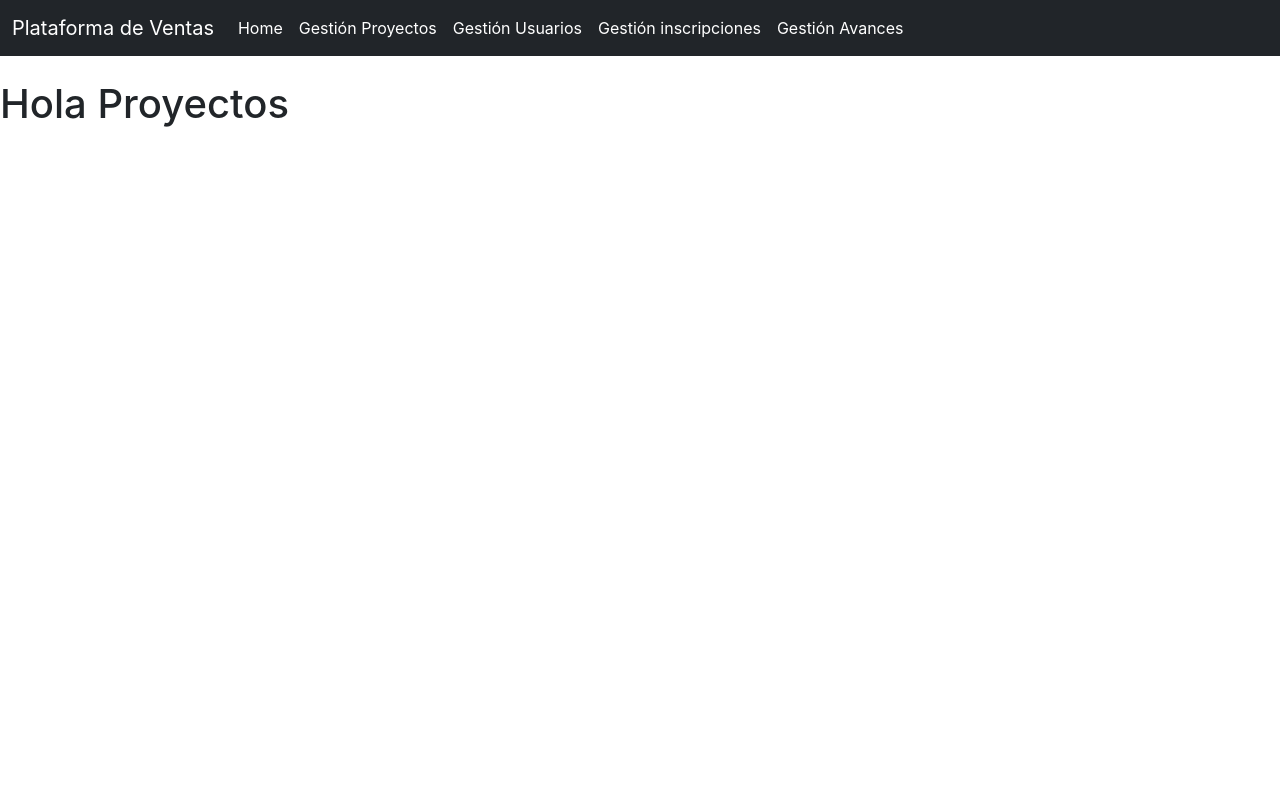
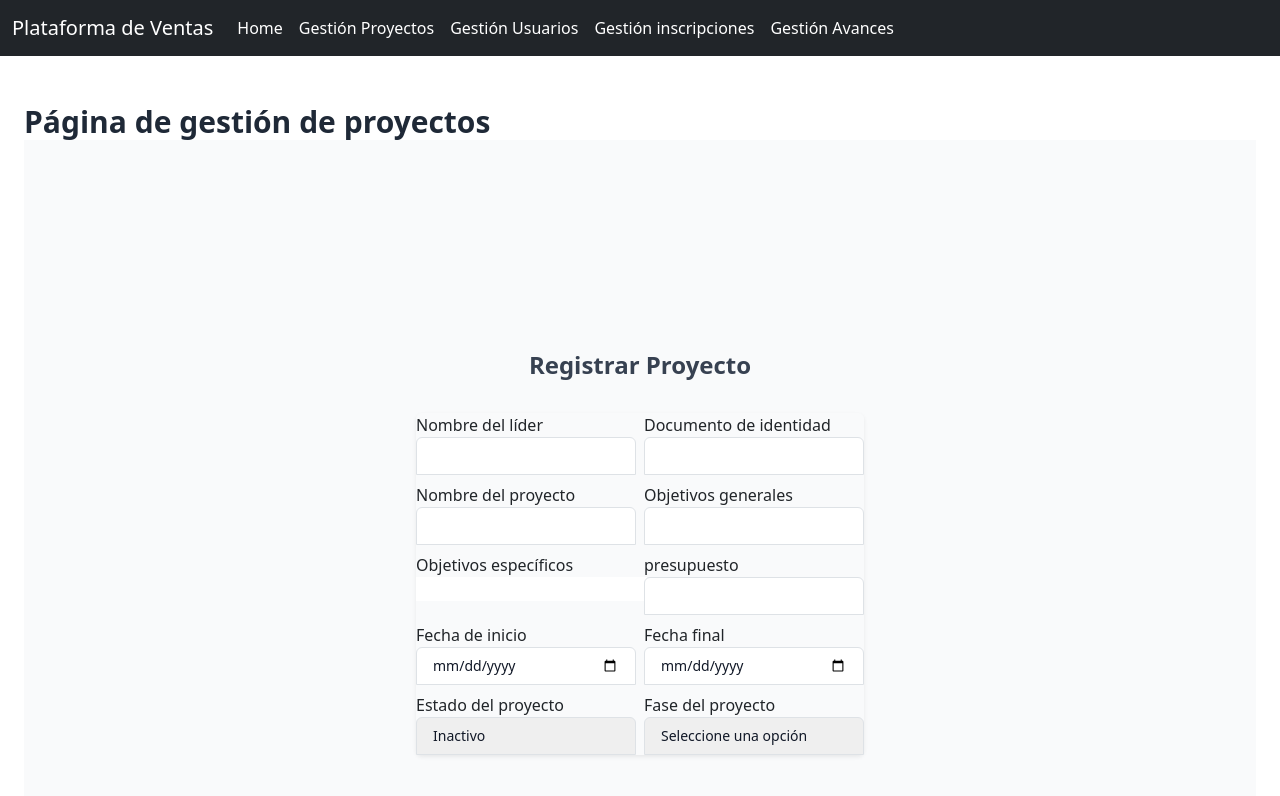
Before and after one commit to JuanA234/ProyectoCiclo4, a React (Create React App) app: page /proyectos in a window 1280 px wide. Shown: the top 796 px of the page. Built offline with nearby package versions, Linux system fonts and the light colour scheme.

Commit message:
Agregar Registro de proyectos

```diff
--- /dev/null
+++ b/craco.config.js
@@ -0,0 +1,10 @@
+module.exports = {
+    style: {
+      postcss: {
+        plugins: [
+          require('tailwindcss'),
+          require('autoprefixer'),
+        ],
+      },
+    },
+  }
--- a/src/App.css
+++ b/src/App.css
@@ -1,3 +1,7 @@
+@tailwind base;
+@tailwind components;
+@tailwind utilities;
+
 .App {
   text-align: center;
 }
--- a/src/components/proyectos/Proyectos.jsx
+++ b/src/components/proyectos/Proyectos.jsx
@@ -1,14 +1,150 @@
-import React from "react";
+
+import React, { useEffect, useState, useRef } from 'react'
+
+const Proyectos = () => {
 
 
+    return (
+        <div className='flex h-full w-full flex-col items-center justify-start p-6'>
+            <div className='flex flex-col w-full'>
+                <h1 className='text-3xl font-bold text-gray-800'>Página de gestión de proyectos</h1>
+                <FormularioRegistroProyectos />
+            </div>
+        </div>
+    )
+}
 
 
-function Proyectos() {
+const TablaProyectos = () => {
+    return(
+        <div>
+            <table>
+                <thead>
+                    <tr>
+                        <th>Id</th>
+                        <th>Nombre del proyecto</th>
+                        <th>Objetivos generales</th>
+                        <th>Objetivos específicos</th>
+                        <th>presupuesto</th>
+                        <th></th>
+                        <th></th>
+                    </tr>
+                </thead>
+            </table>
+        </div>
+    )
+}
 
-return (
-<h1>Hola Proyectos</h1>
-)
-};
+const FormularioRegistroProyectos = () => {
+    return(
 
+        <div className='min-h-screen flex flex-col items-center justify-center bg-gray-50 py-2 px-4 sm:px-6 lg:px-8'>
+            <div className='max-w-md w-full'>
+            <h2 className='mt-6 text-center text-2xl  font-extrabold text-gray-700'>Registrar Proyecto</h2>
+            <form className='mt-8 space-y-6'>
+                <div className = 'rounded-md shadow-sm grid grid-cols-2 gap-2'>
+                <label htmlFor = 'nombreLider'>
+                    Nombre del líder
+                    <input
+                    name='nombreLider'
+                    type='text'
+                    autoComplete = 'email'
+                    required
+                    className = 'appearance-none rounded-none relative block w-full px-3 py-2 border border-gray-300 placeholder-gray-500 text-gray-900 rounded-t-md focus:outline-none focus:ring-indigo-500 focus:border-indigo-500 focus:z-10 sm:text-sm'
+                    />
+                </label>
+                <label htmlFor='documento'>
+                    Documento de identidad
+                    <input
+                    name='documento'
+                    type='number'
+                    required
+                    className = 'appearance-none rounded-none relative block w-full px-3 py-2 border border-gray-300 placeholder-gray-500 text-gray-900 rounded-t-md focus:outline-none focus:ring-indigo-500 focus:border-indigo-500 focus:z-10 sm:text-sm'
+                    />
+                </label>
+                <label htmlFor = 'nombreProyecto'>
+                    Nombre del proyecto
+                    <input
+                    name='nombreProyecto'
+                    type='text'
+                    className = 'appearance-none rounded-none relative block w-full px-3 py-2 border border-gray-300 placeholder-gray-500 text-gray-900 rounded-t-md focus:outline-none focus:ring-indigo-500 focus:border-indigo-500 focus:z-10 sm:text-sm'
+                    />
+                </label>
+                <label htmlFor='ObjetivosGen'>
+                    Objetivos generales
+                    <input
+                    name = 'ObjtivosGen'
+                    type='text'
+                    required
+                    className = 'appearance-none rounded-none relative block w-full px-3 py-2 border border-gray-300 placeholder-gray-500 text-gray-900 rounded-t-md focus:outline-none focus:ring-indigo-500 focus:border-indigo-500 focus:z-10 sm:text-sm'
+                    />
+                </label>
+                <label htmlFor='objetivosEsp'>
+                    Objetivos específicos
+                    <input
+                    name='objetivosEsp'
+                    type='text'
+                    required
+                    className = ''
+                    />
+                </label>
+                <label htmlFor = 'presupuesto'>
+                    presupuesto
+                    <input
+                    name='presupuesto'
+                    type='number'
+                    required
+                    className = 'appearance-none rounded-none relative block w-full px-3 py-2 border border-gray-300 placeholder-gray-500 text-gray-900 rounded-t-md focus:outline-none focus:ring-indigo-500 focus:border-indigo-500 focus:z-10 sm:text-sm'
+                    />
+                </label>
+                <label htmlFor = 'inicio'>
+                    Fecha de inicio
+                    <input
+                    name = 'inicio'
+                    type='date'
+                    required
+                    className = 'appearance-none rounded-none relative block w-full px-3 py-2 border border-gray-300 placeholder-gray-500 text-gray-900 rounded-t-md focus:outline-none focus:ring-indigo-500 focus:border-indigo-500 focus:z-10 sm:text-sm'
+                    />
+                </label>
+                <label htmlFor='final'>
+                    Fecha final
+                    <input
+                    name='final'
+                    type = 'date'
+                    required
+                    className = 'appearance-none rounded-none relative block w-full px-3 py-2 border border-gray-300 placeholder-gray-500 text-gray-900 rounded-t-md focus:outline-none focus   :ring-indigo-500 focus:border-indigo-500 focus:z-10 sm:text-sm'
+                    />
+                </label>
+                <label htmlFor='estado'>
+                    Estado del proyecto
+                    <select
+                     name='estado'
+                     required
+                     defaultValue={0}
+                     className = 'appearance-none rounded-none relative block w-full px-3 py-2 border border-gray-300 placeholder-gray-500 text-gray-900 rounded-t-md focus:outline-none focus:ring-indigo-500 focus:border-indigo-500 focus:z-10 sm:text-sm'
+                    >
+                    <option>Inactivo</option>
+                    <option>Activo</option>
+                    </select>
+                </label>
+                <label htmlFor='fase'>
+                   Fase del proyecto
+                    <select
+                    name = 'fase'
+                    required
+                    defaultValue = {0}
+                    className = 'appearance-none rounded-none relative block w-full px-3 py-2 border border-gray-300 placeholder-gray-500 text-gray-900 rounded-t-md focus:outline-none focus:ring-indigo-500 focus:border-indigo-500 focus:z-10 sm:text-sm'>
+                     <option disabled value = {0}>Seleccione una opción</option>
+                     <option>Iniciado</option>
+                     <option>En desarrollo</option>
+                     <option>Terminado</option>
+                    </select>
+                </label>
+                </div>
+            </form>
+        </div>
+        </div>
+    )
+}
 
-export default Proyectos;
+export default Proyectos
--- /dev/null
+++ b/tailwind.config.js
@@ -0,0 +1,11 @@
+module.exports = {
+  purge: ['./src/**/*.{js,jsx,ts,tsx}', './public/index.html'],
+  darkMode: false, // or 'media' or 'class'
+  theme: {
+    extend: {},
+  },
+  variants: {
+    extend: {},
+  },
+  plugins: [],
+}
```
Also changed, not shown: jsconfig.json (added, +8 -0 lines), package.json (+9 -4 lines), src/App.js (+4 -3 lines), 2 other files (tests, documents, lock files or other folders).
